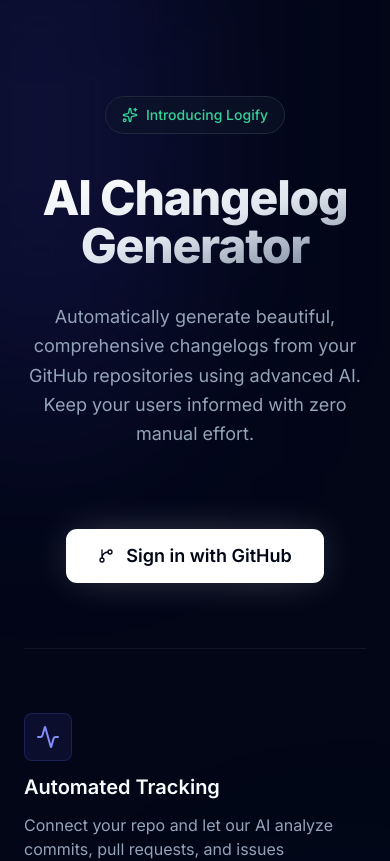
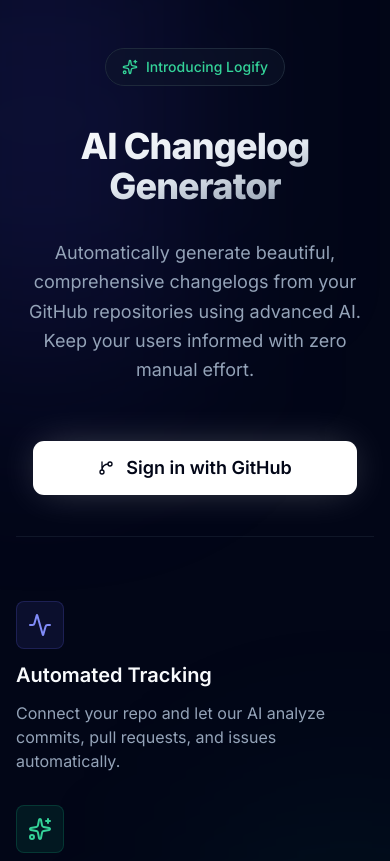
Before and after one commit to Neelesh-cell/Logify, a Next.js app: page / in a window 390 px wide. Shown: the top 861 px of the page. Built offline with nearby package versions, Linux system fonts and the light colour scheme.

Commit message:
style: reduce padding and improve mobile responsiveness

```diff
--- a/app/changelog/[slug]/page.tsx
+++ b/app/changelog/[slug]/page.tsx
@@ -33,7 +33,7 @@
       <div className="absolute top-[-20%] left-[-10%] w-[50%] h-[50%] bg-indigo-600/10 blur-[150px] rounded-full pointer-events-none" />
       <div className="absolute bottom-[-20%] right-[-10%] w-[50%] h-[50%] bg-emerald-600/10 blur-[150px] rounded-full pointer-events-none" />
 
-      <main className="flex-grow z-10 flex flex-col items-center pt-24 pb-32 px-6 max-w-4xl mx-auto w-full space-y-16 animate-fade-in-up">
+      <main className="flex-grow z-10 flex flex-col items-center pt-12 pb-16 px-6 max-w-4xl mx-auto w-full space-y-10 md:space-y-16 animate-fade-in-up">
 
         {/* Header */}
         <header className="text-center space-y-4">
@@ -41,7 +41,7 @@
             <GitBranch className="w-4 h-4" />
             <span>{repo_full_name}</span>
           </div>
-          <h1 className="text-5xl md:text-6xl font-extrabold tracking-tight bg-clip-text text-transparent bg-gradient-to-br from-white via-slate-200 to-slate-500 pb-2">
+          <h1 className="text-4xl md:text-6xl font-extrabold tracking-tight bg-clip-text text-transparent bg-gradient-to-br from-white via-slate-200 to-slate-500 pb-2">
             Release Notes
           </h1>
           <p className="text-slate-500 font-medium">
--- a/app/dashboard/page.tsx
+++ b/app/dashboard/page.tsx
@@ -34,7 +34,7 @@
   }
 
   return (
-    <div className="min-h-screen bg-slate-950 text-slate-50 p-6 md:p-12">
+    <div className="min-h-screen bg-slate-950 text-slate-50 p-4 py-8 md:p-8 md:py-12">
       <div className="max-w-5xl mx-auto space-y-8 animate-fade-in-up">
         <div>
           <h1 className="text-3xl font-bold tracking-tight">Dashboard</h1>
--- a/app/page.tsx
+++ b/app/page.tsx
@@ -6,19 +6,19 @@
 
 export default function Home() {
   return (
-    <div className="min-h-screen bg-slate-950 text-slate-50 flex flex-col items-center justify-center relative py-24">
+    <div className="min-h-screen bg-slate-950 text-slate-50 flex flex-col items-center justify-center relative py-12 px-4">
       {/* Background gradients */}
       <div className="absolute top-[-10%] left-[-10%] w-[40%] h-[40%] bg-indigo-600/30 blur-[120px] rounded-full pointer-events-none" />
       <div className="absolute bottom-[-10%] right-[-10%] w-[40%] h-[40%] bg-emerald-600/20 blur-[120px] rounded-full pointer-events-none" />
 
-      <main className="z-10 flex flex-col items-center justify-center text-center px-6 max-w-4xl mx-auto space-y-16">
+      <main className="z-10 flex flex-col items-center justify-center text-center w-full max-w-4xl mx-auto space-y-10 md:space-y-16">
         <div className="space-y-6">
           <div className="inline-flex items-center gap-2 px-4 py-2 rounded-full bg-slate-900/50 border border-slate-800 text-sm font-medium text-emerald-400 mb-4 animate-fade-in-up">
             <Sparkles className="w-4 h-4" />
             <span>Introducing Logify</span>
           </div>
 
-          <h1 className="text-5xl md:text-7xl font-extrabold tracking-tight bg-clip-text text-transparent bg-gradient-to-br from-white via-slate-200 to-slate-500 pb-2">
+          <h1 className="text-4xl md:text-7xl font-extrabold tracking-tight bg-clip-text text-transparent bg-gradient-to-br from-white via-slate-200 to-slate-500 pb-2 px-2">
             AI Changelog Generator
           </h1>
 
@@ -27,10 +27,10 @@
           </p>
         </div>
 
-        <div className="flex flex-col sm:flex-row items-center gap-4 pt-4">
+        <div className="flex flex-col w-full sm:flex-row items-center justify-center gap-4 pt-4 px-4">
           <Button
             size="lg"
-            className="bg-white text-slate-950 hover:bg-slate-200 transition-all duration-300 font-semibold px-8 h-14 rounded-xl text-lg flex items-center gap-3 shadow-[0_0_40px_-10px_rgba(255,255,255,0.3)] hover:shadow-[0_0_60px_-15px_rgba(255,255,255,0.5)]"
+            className="bg-white text-slate-950 hover:bg-slate-200 transition-all duration-300 font-semibold px-8 h-14 rounded-xl text-lg flex items-center justify-center gap-3 shadow-[0_0_40px_-10px_rgba(255,255,255,0.3)] hover:shadow-[0_0_60px_-15px_rgba(255,255,255,0.5)] w-full sm:w-auto"
             onClick={() => signIn('github', { callbackUrl: '/dashboard' })}
           >
             <GitBranch className="w-6 h-6" />
```
